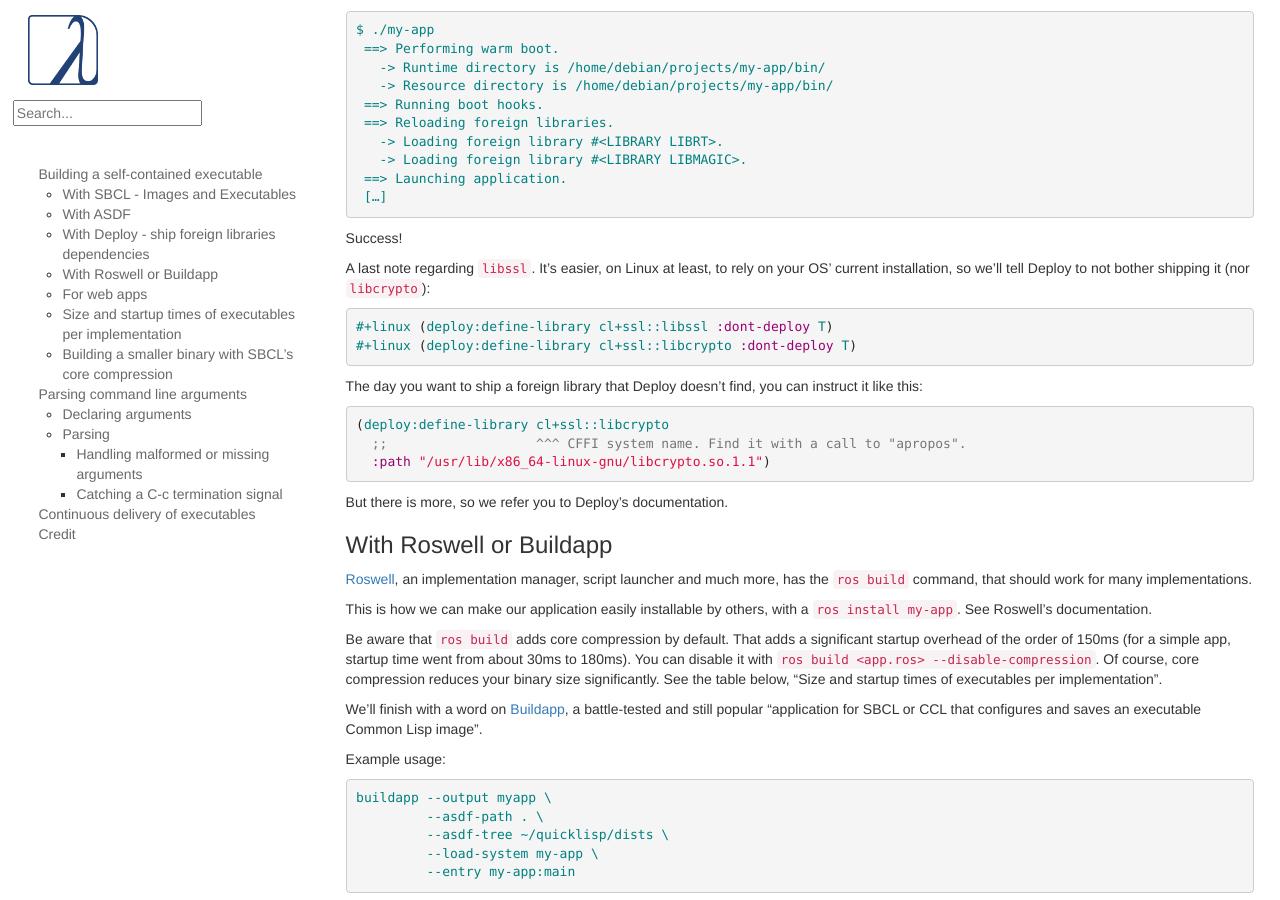
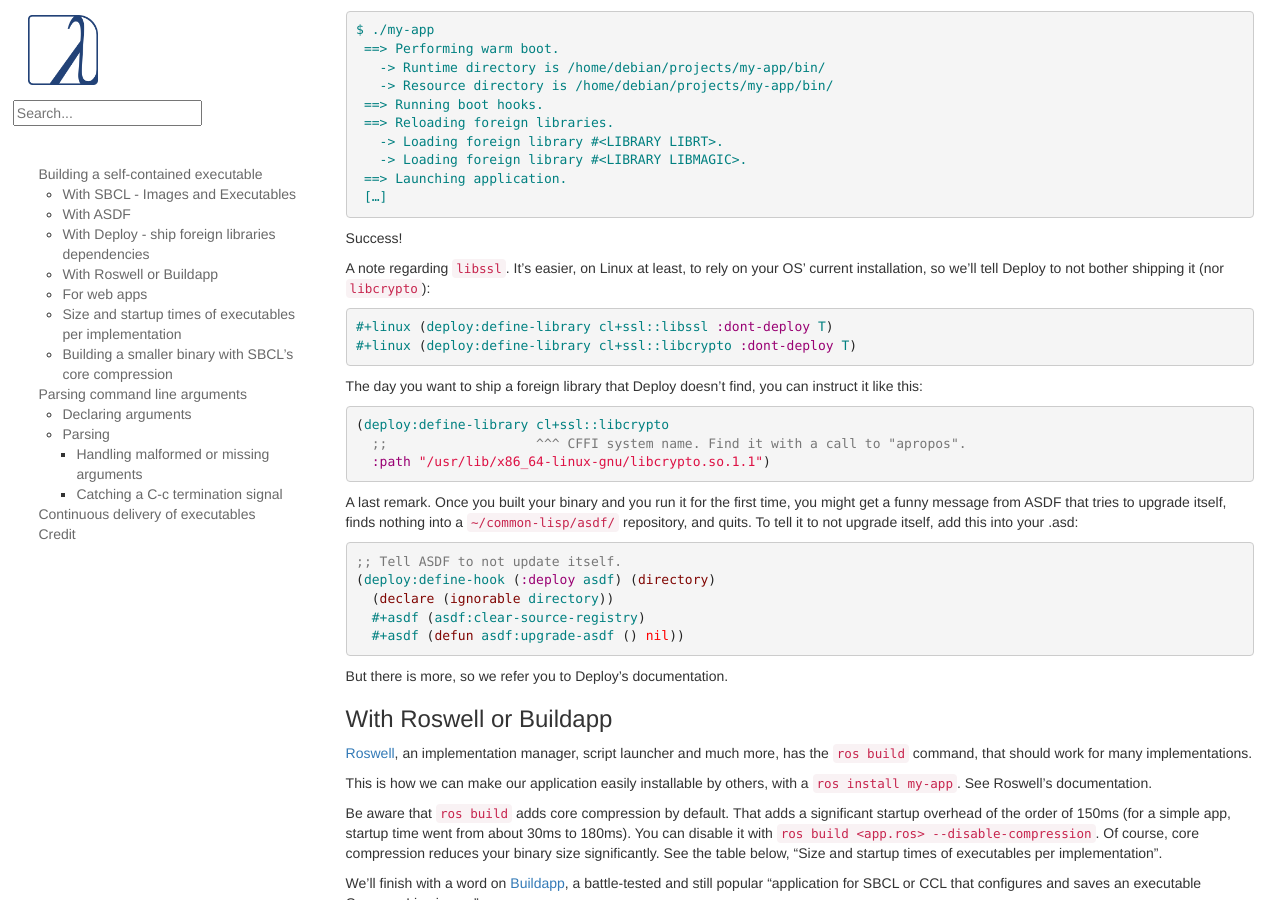
Before and after one commit to LispCookbook/cl-cookbook, a Jekyll site: the page built from scripting.md, in a window 1280 px wide and 900 px high, scrolled down 2181 px. Built offline with Jekyll 4.4.1, drawn with Linux system fonts in a browser that asks for light colours.

Commit message:
scripting: tell ASDF to not upgrade itself when run from a Deploy binary
Otherwise it fails and quits before your app can start!

Thanks @shinmera

```diff
--- a/scripting.md
+++ b/scripting.md
@@ -166,6 +166,20 @@
   ;;                   ^^^ CFFI system name. Find it with a call to "apropos".
   :path "/usr/lib/x86_64-linux-gnu/libcrypto.so.1.1")
 ~~~
+
+A last remark. Once you built your binary and you run it for the first
+time, you might get a funny message from ASDF that tries to upgrade
+itself, finds nothing into a `~/common-lisp/asdf/` repository, and
+quits. To tell it to not upgrade itself, add this into your .asd:
+
+~~~lisp
+;; Tell ASDF to not update itself.
+(deploy:define-hook (:deploy asdf) (directory)
+  (declare (ignorable directory))
+  #+asdf (asdf:clear-source-registry)
+  #+asdf (defun asdf:upgrade-asdf () nil))
+~~~
+
 
 But there is more, so we refer you to Deploy's documentation.
 
```
Also changed, not shown: other parts of scripting.md (+1 -1 lines).
